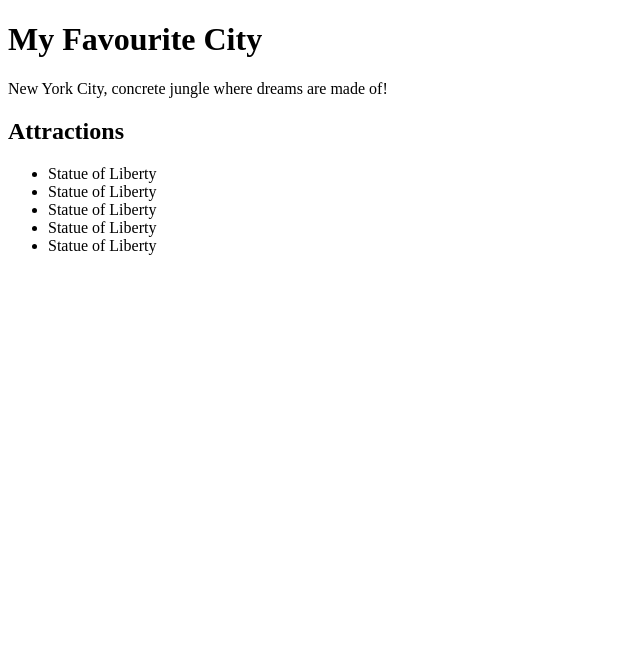
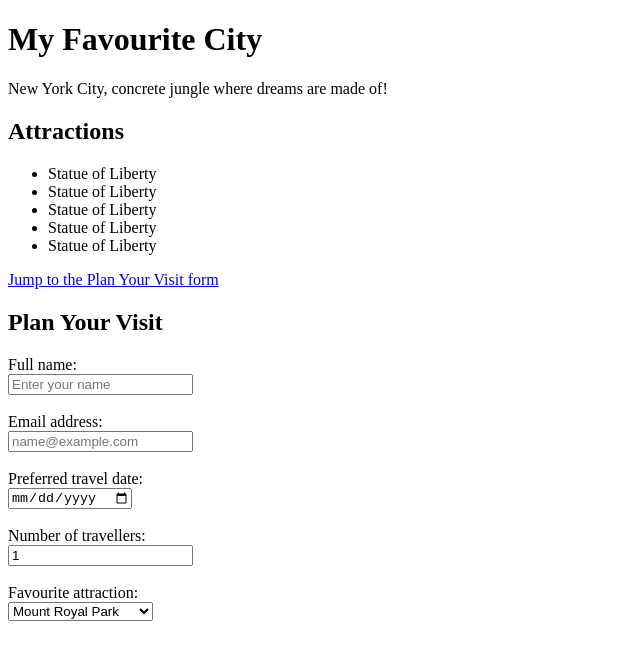
Before and after one commit to naomiet-a/naomiet-a.github.io, a plain HTML site: page Class-Exercises/Week2- EX1.html in a window 1280 px wide. Shown: the whole page, without its empty margins (0-640 px from the left). Drawn offline with Linux system fonts and the light colour scheme.

Commit message:
Add visit planning form to Week2-EX1.html
Added a form for users to plan their visit, including fields for full name, email, preferred travel date, number of travellers, and favourite attraction.

```diff
--- a/Class-Exercises/Week2- EX1.html
+++ b/Class-Exercises/Week2- EX1.html
@@ -14,3 +14,26 @@
   <li>Statue of Liberty</li>
   <li>Statue of Liberty</li>
 </ul>
+
+  <p><a href="#plan-visit">Jump to the Plan Your Visit form</a></p>
+  <h2 id="plan-visit">Plan Your Visit</h2>
+  <form action="#" method="get">
+    <label for="full-name">Full name:</label><br>
+    <input type="text" id="full-name" name="full_name" placeholder="Enter your name" required>
+    <br><br>
+    <label for="email">Email address:</label><br>
+    <input type="email" id="email" name="email" placeholder="name@example.com" required>
+    <br><br>
+    <label for="travel-date">Preferred travel date:</label><br>
+    <input type="date" id="travel-date" name="travel_date">
+    <br><br>
+    <label for="travellers">Number of travellers:</label><br>
+    <input type="number" id="travellers" name="travellers" min="1" value="1">
+    <br><br>
+    <label for="attraction">Favourite attraction:</label><br>
+      <select id="attraction" name="attraction">
+        <option value="mount-royal">Mount Royal Park</option>
+        <option value="old-montreal">Old Montréal</option>
+        <option value="basilica">Notre-Dame Basilica</option>
+      </select>
+    <br><br>
```
